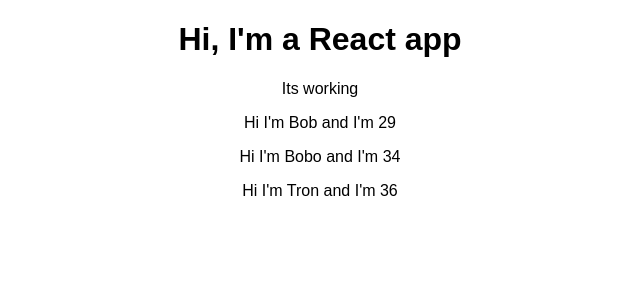
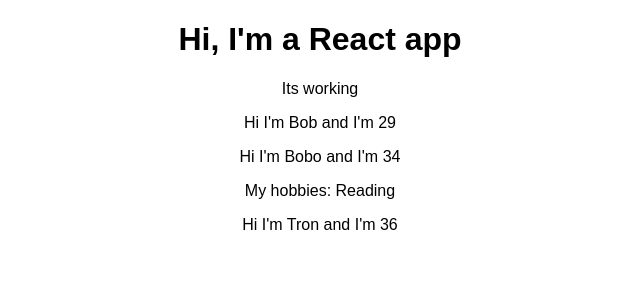
Before and after one commit to RubyKobayashi/complete_react_guide, a React (Create React App) app: page / in a window 1280 px wide. Shown: the top 300 px of the page, without its empty margins (320-960 px from the left). Built offline with nearby package versions, Linux system fonts and the light colour scheme.

Commit message:
using the children property

```diff
--- a/src/App.js
+++ b/src/App.js
@@ -9,7 +9,7 @@
         <h1>Hi, I'm a React app</h1>
         <p>Its working</p>
         <Person name="Bob" age="29" />
-        <Person name="Bobo" age="34"> My hobbies: reading </Person>
+        <Person name="Bobo" age="34"> My hobbies: Reading </Person>
         <Person name="Tron" age="36" />
       </div>
     );
--- a/src/Person/Person.js
+++ b/src/Person/Person.js
@@ -1,7 +1,12 @@
 import React from 'react';
 
 const person = (props) => {
-  return <p>Hi I'm {props.name} and I'm {props.age}</p>
+  return (
+    <div>
+    <p>Hi I'm {props.name} and I'm {props.age}</p>
+    <p>{props.children}</p>
+    </div>
+  )
 };
 
 export default person;
```
